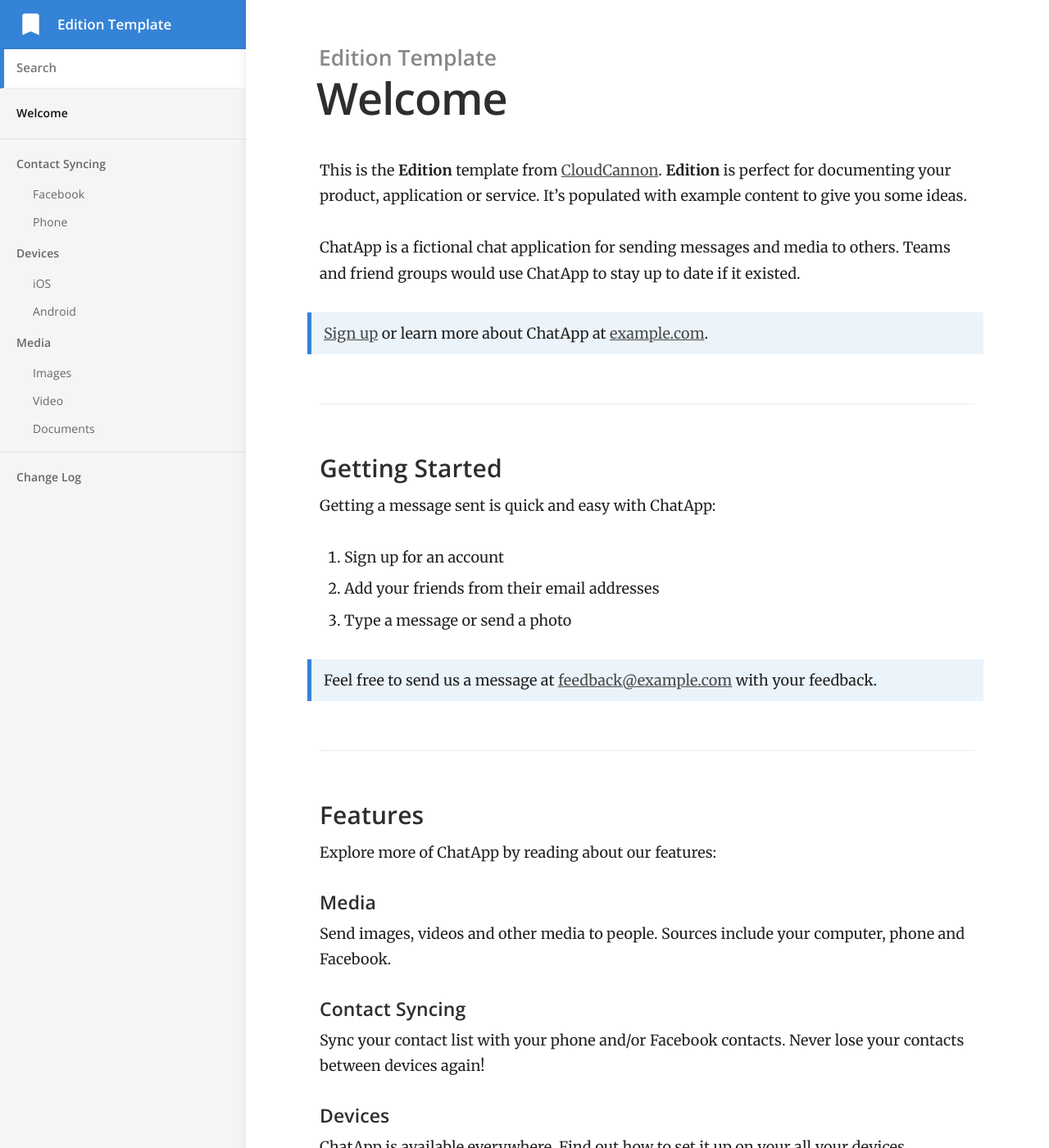
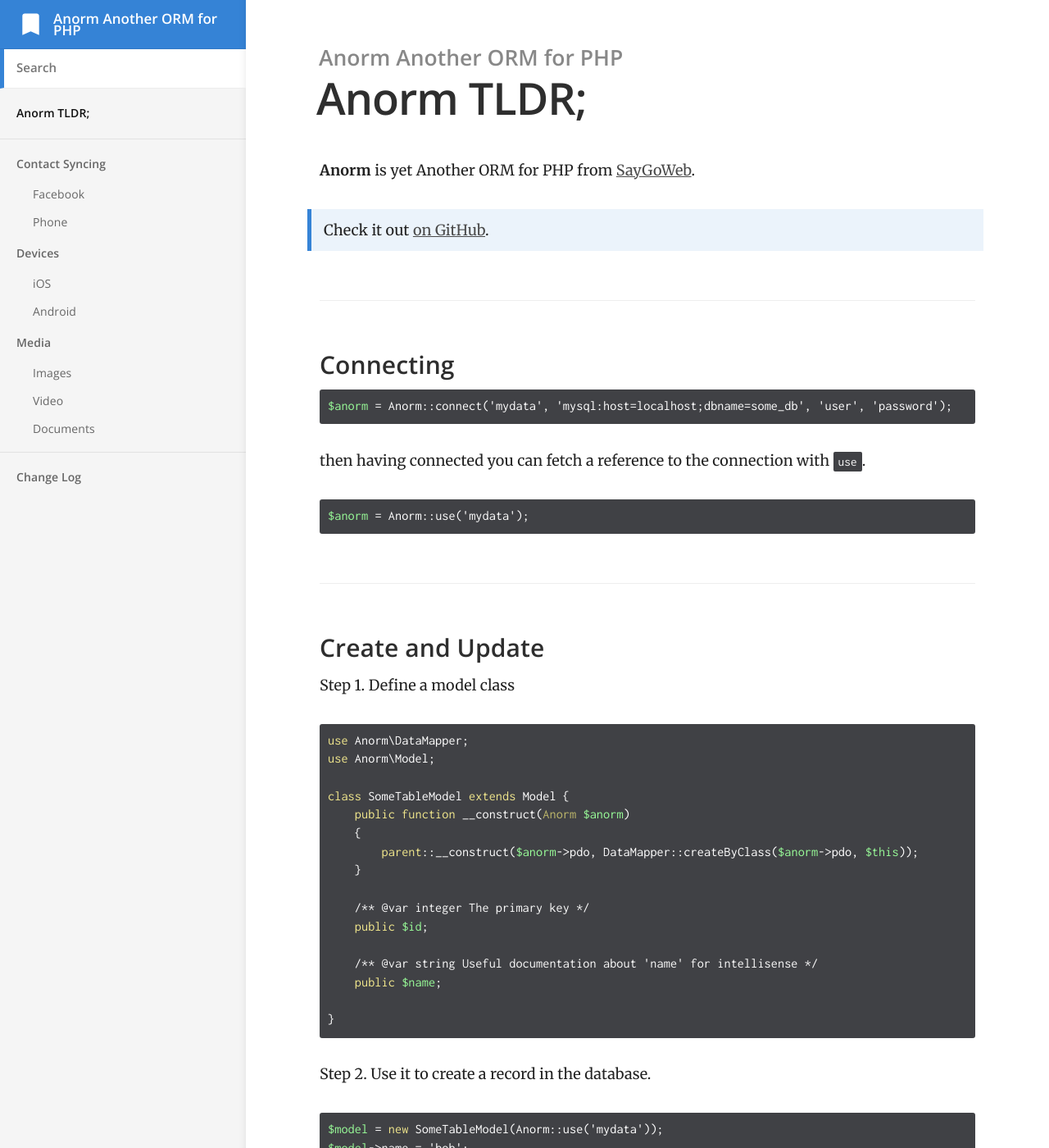
Before and after one commit to saygoweb/anorm, a Jekyll site: the page built from docs/index.md, in a window 1280 px wide and 1400 px high. Shown: the whole window at 82% size. Built offline with Jekyll 4.4.1, drawn with Linux system fonts in a browser that asks for light colours; some of the changed text lies outside the part shown.

Commit message:
docs: Anorm TLDR

````diff
--- a/docs/_config.yml
+++ b/docs/_config.yml
@@ -1,23 +1,23 @@
 # ----
 # Site
 
-title: Edition Template
-url: "https://long-pig.cloudvent.net"
+title: Anorm Another ORM for PHP
+url: "https://saygoweb.github.io/anorm/"
 baseurl:
 google_analytics_key:
 show_full_navigation: true
 
 # Values for the jekyll-seo-tag gem (https://github.com/jekyll/jekyll-seo-tag)
 logo: /siteicon.png
-description: Product documentation template for Jekyll.
+description: Project documentation template for Anorm.
 author:
   name:
   email:
   twitter: # twitter username without the @ symbol
 social:
-  name: Edition Template
+  name: Anorm Another ORM for PHP
   links:
-    - https://github.com/CloudCannon/edition-jekyll-template
+    - https://saygoweb.github.io/anorm/
 
 # -----
 # Build
--- a/docs/index.md
+++ b/docs/index.md
@@ -1,38 +1,80 @@
 ---
-title: Welcome
+title: Anorm TLDR;
 ---
 
-This is the **Edition** template from [CloudCannon](http://cloudcannon.com/).
-**Edition** is perfect for documenting your product, application or service.
-It's populated with example content to give you some ideas.
+**Anorm** is yet Another ORM for PHP from [SayGoWeb](https://saygoweb.com/).
 
-ChatApp is a fictional chat application for sending messages and media to others.
-Teams and friend groups would use ChatApp to stay up to date if it existed.
+> Check it out [on GitHub](https://github.com/saygoweb/anorm).
 
-> [Sign up](http://example.com/signup) or learn more about ChatApp at [example.com](http://example.com/).
+### Connecting
 
-### Getting Started
+```php
+$anorm = Anorm::connect('mydata', 'mysql:host=localhost;dbname=some_db', 'user', 'password');
+```
 
-Getting a message sent is quick and easy with ChatApp:
+then having connected you can fetch a reference to the connection with `use`.
 
-1. Sign up for an account
-2. Add your friends from their email addresses
-3. Type a message or send a photo
+```php
+$anorm = Anorm::use('mydata');
+```
 
-> Feel free to send us a message at [feedback@example.com](mailto:feedback@example.com) with your feedback.
+### Create and Update
 
-### Features
+Step 1. Define a model class
 
-Explore more of ChatApp by reading about our features:
+```php
+use Anorm\DataMapper;
+use Anorm\Model;
 
-#### Media
+class SomeTableModel extends Model {
+    public function __construct(Anorm $anorm)
+    {
+        parent::__construct($anorm->pdo, DataMapper::createByClass($anorm->pdo, $this));
+    }
 
-Send images, videos and other media to people. Sources include your computer, phone and Facebook.
+    /** @var integer The primary key */
+    public $id;
 
-#### Contact Syncing
+    /** @var string Useful documentation about 'name' for intellisense */
+    public $name;
 
-Sync your contact list with your phone and/or Facebook contacts. Never lose your contacts between devices again!
+}
+```
 
-#### Devices
+Step 2. Use it to create a record in the database.
 
-ChatApp is available everywhere. Find out how to set it up on your all your devices.
+```php
+$model = new SomeTableModel(Anorm::use('mydata'));
+$model->name = 'bob';
+$model->write();
+```
+
+### Find Many
+
+```php
+$anorm = Anorm::use('mydata');
+$data = DataMapper::find('SomeTableModel', $anorm->pdo)
+    ->orderBy("name")
+    ->limit(3)
+    ->some();
+foreach ($data as $model) {
+    // ...
+}
+```
+
+### Find One
+
+```php
+$anorm = Anorm::use('mydata');
+$model = DataMapper::find('SomeTableModel', $anorm->pdo)
+    ->where("`name`='Name 1'")
+    ->one();
+```
+
+### Delete
+
+```php
+$id = 3; // Likely passed on via GET or POST
+$model = new SomeTableModel(Anorm::use('mydata'));
+$model->_mapper->delete($id);
+```
````
